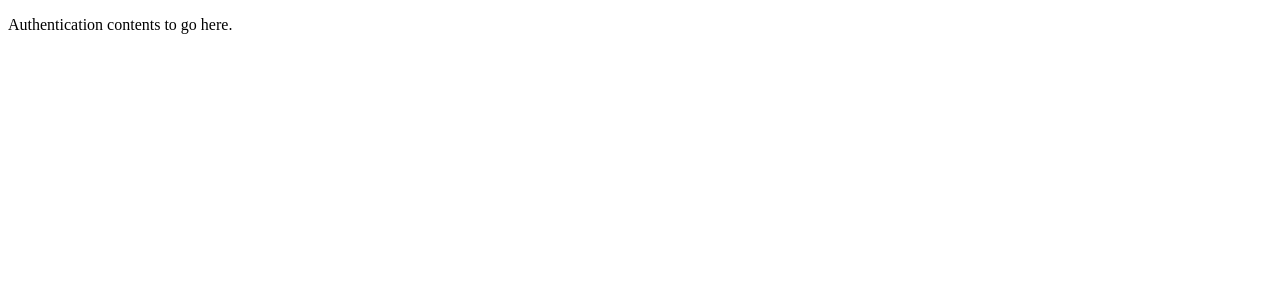
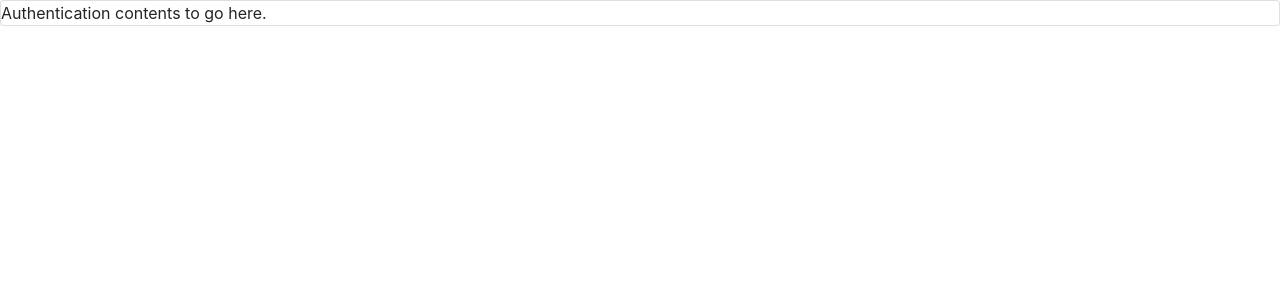
Before and after one commit to ElliotRedhead/YourInventoryManager, a React (Create React App) app in the folder ui/: page / in a window 1280 px wide. Shown: the top 300 px of the page. Built offline with nearby package versions, Linux system fonts and the light colour scheme.

Commit message:
Added react-bootstrap.

```diff
--- a/ui/package.json
+++ b/ui/package.json
@@ -12,6 +12,7 @@
 		"@types/react": "^16.9.56",
 		"@types/react-dom": "^16.9.9",
 		"react": "^17.0.1",
+		"react-bootstrap": "^1.4.0",
 		"react-dom": "^17.0.1",
 		"react-router-dom": "^5.2.0",
 		"react-scripts": "4.0.0",
--- a/ui/public/index.html
+++ b/ui/public/index.html
@@ -8,7 +8,8 @@
     <meta
       name="description"
       content="Web site created using create-react-app"
-    />
+		/>
+		<link rel="stylesheet" href="https://cdn.jsdelivr.net/npm/bootstrap@4.5.3/dist/css/bootstrap.min.css" integrity="sha384-TX8t27EcRE3e/ihU7zmQxVncDAy5uIKz4rEkgIXeMed4M0jlfIDPvg6uqKI2xXr2" crossorigin="anonymous">
     <link rel="apple-touch-icon" href="%PUBLIC_URL%/logo192.png" />
     <!--
       manifest.json provides metadata used when your web app is installed on a
--- a/ui/src/authentication/Authentication.tsx
+++ b/ui/src/authentication/Authentication.tsx
@@ -1,9 +1,10 @@
 import React from "react";
+import { Card } from "react-bootstrap";
 
 const Authentication = () => {
 
 	return (
-		<p>Authentication contents to go here.</p>
+		<Card>Authentication contents to go here.</Card>
 	);
 };
 
```
Also changed, not shown: 1 other file (tests, documents, lock files or other folders).
